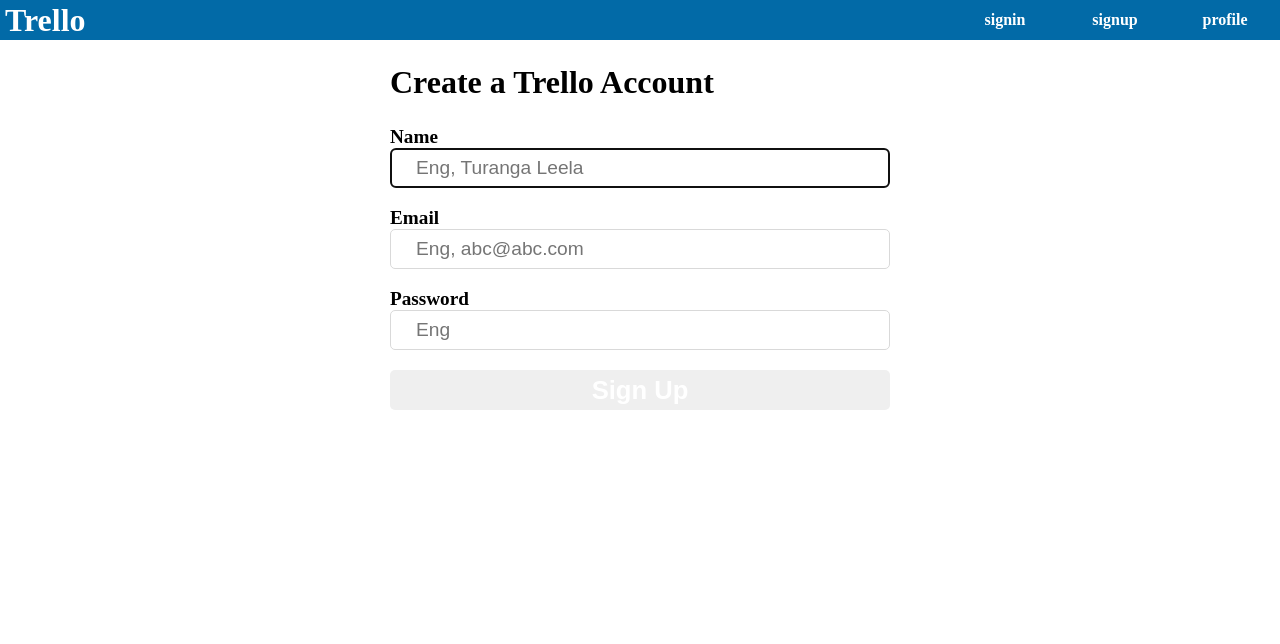
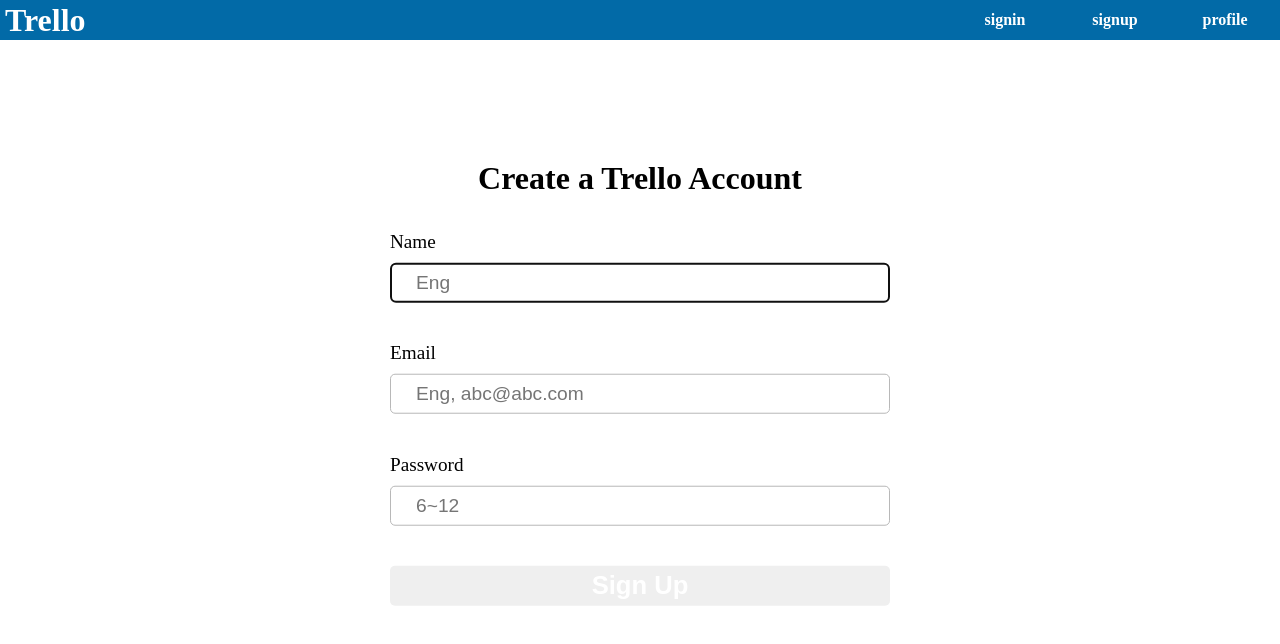
Before and after one commit to songji1165/trello-vue-nowon, a Vue app: page /signup in a window 1280 px wide. Shown: the top 644 px of the page. Built offline with nearby package versions, Linux system fonts and the light colour scheme.

Commit message:
signup 수정

```diff
--- a/src/views/SignUp.vue
+++ b/src/views/SignUp.vue
@@ -1,17 +1,16 @@
 <template>
-  <div class="sign-in">
+  <div id="sign-in">
     <h1>Create a Trello Account</h1>
     <div>
       <p>Name</p>
       <input
         type="text"
-        placeholder="Eng, Turanga Leela"
+        placeholder="Eng"
         v-model="name"
         autofocus
-        ref="nameInput"
         @change="enterName"
         :class="{err:errName}"
-      >
+      />
     </div>
     <div>
       <p>Email</p>
@@ -20,24 +19,30 @@
         placeholder="Eng, abc@abc.com"
         v-model="email"
         @change="enterEmail"
-        ref="emailInput"
         :class="{err:errEmail}"
-      >
+      />
     </div>
     <div>
       <p>Password</p>
       <input
         type="password"
-        placeholder="Eng"
+        placeholder="6~12"
         v-model="pwd"
-        ref="pwdInput"
         @change="enterPwd"
         :class="{err:errPwd}"
-      >
-      <p v-show="alertPwd" class="alert-pwd">비밀번호는 6~12자리로 설정해주세요.</p>
+      />
+      <p v-show="alertPwd" class="alert-pwd">
+        비밀번호는 6~12자리로 설정해주세요.
+      </p>
     </div>
     <div>
-      <button @click="handleClickSingIn" ref="signIn" :class="{btnActive:btnActive}">Sign Up</button>
+      <button
+        @click="handleClickSingIn"
+        ref="signIn"
+        :class="{btnActive:btnActive}"
+      >
+        Sign Up
+      </button>
     </div>
   </div>
 </template>
@@ -52,8 +57,8 @@
         errName: false,
         errEmail: false,
         errPwd: false,
-      alertPwd: false
-      // btnActive:false
+        alertPwd: false,
+        btnActive: false
       };
     },
     methods: {
@@ -61,7 +66,6 @@
         const reName = /[^a-zA-z\s]{2,10}/;
         if (!reName.test(this.name) && this.name != null) {
           this.errName = false;
-        this.$refs.emailInput.focus();
           return true;
         } else {
           this.errName = true;
@@ -72,7 +76,6 @@
         const reEmail = /^[0-9a-zA-Z]([-_.]?[0-9a-zA-Z])*@[0-9a-zA-Z]([-_.]?[0-9a-zA-Z])*.[a-zA-Z]{2,3}$/i;
         if (reEmail.test(this.email) && this.email != null) {
           this.errEmail = false;
-        this.$refs.pwdInput.focus();
           return true;
         } else {
           this.errEmail = true;
@@ -84,7 +87,8 @@
         if (rePwd.test(this.pwd) && this.pwd != null) {
           this.alertPwd = false;
           this.errPwd = false;
-        return true;
+
+          return true
         } else {
           this.errPwd = true;
           this.alertPwd = true;
@@ -94,17 +98,15 @@
       handleClickSingIn() {
         if (this.enterName() && this.enterEmail() && this.enterPwd()) {
           console.log("가입 성공");
-      }
+        } else {
           console.log("실패");
         }
       },
-  computed: {
-    btnActive() {
-      if (!!this.errName && !!this.errEmail && !!this.errPwd) {
-        console.log(this.name);
-        return true;
+      isbtnActive() {
+        if (this.enterName() && this.enterEmail() && !this.errPwd) {
+          this.btnActive = true;
         } else {
-        return false;
+          this.btnActive = false;
         }
       }
     },
@@ -118,31 +120,41 @@
       pwd() {
         this.errPwd = false;
         this.alertPwd = false;
+        this.isbtnActive();
       }
     }
   };
 </script>
 
-<style scoped>
+<style lang="less" scoped>
+  @shadow: #b8b8b8;
+  .boxshadow {
+    box-shadow: 2px 3px 5px @shadow;
+  }
+
   h1 {
-  margin-bottom: 5%;
+    text-align: center;
   }
-.sign-in {
+
+  #sign-in {
     width: 500px;
-  margin: 0 auto;
-}
-.sing-in > div {
+    position: absolute;
+    top: 50%;
+    left: 50%;
+    transform: translate(-50%,-50%);
+
+    div {
       margin: 10px 0;
       padding: 5px 0;
     }
     .err {
       border: 3px solid red;
-  box-shadow: 0 3px 5px #b8b8b8;
+      .boxshadow;
     }
     p {
       text-align: left;
-  font-weight: bold;
-  margin-bottom: 0;
+      font-weight: 500;
+      margin-bottom: 10px;
       font-size: 1.2rem;
     }
     p.alert-pwd {
@@ -156,7 +168,7 @@
       padding-left: 5%;
       box-sizing: border-box;
       border-radius: 5px;
-  border: 1px solid #d9d9d9;
+      border: 1px solid @shadow;
     }
     button {
       margin: 20px 0;
@@ -169,6 +181,7 @@
     }
     .btnActive {
       background: #026aa7;
-  box-shadow: 0 3px 5px #b8b8b8;
+      .boxshadow;
+    }
   }
 </style>
```
Also changed, not shown: 1 other file (tests, documents, lock files or other folders). Lines whose indentation alone changed are shown as unchanged.
